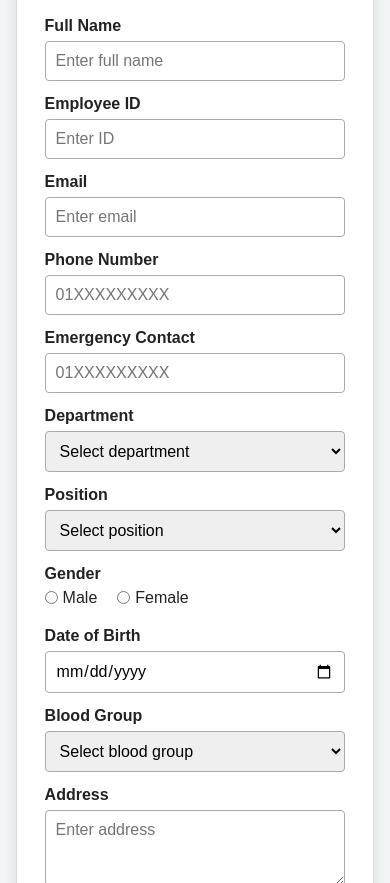
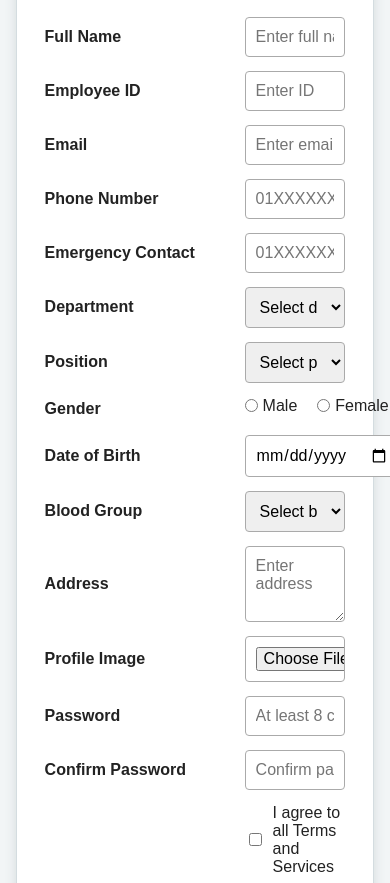
Before and after one commit to zahidul-islam-navil/WebTech_Project_Fall2026-27_GroupNumber_4, a plain HTML site: page Pages/employee/emp_registration.html in a window 390 px wide. Shown: the part 217-1100 px from the top of the page. Drawn offline with Linux system fonts and the light colour scheme.

Commit message:
Update registration form layout and adjust max-width for better responsiveness

```diff
--- a/Design/employee/emp_portal.css
+++ b/Design/employee/emp_portal.css
@@ -68,7 +68,7 @@ main {
 }
 
 .registration-main {
-    max-width: 600px;
+    max-width: 950px;
 }
 
 h2 {
@@ -174,3 +174,24 @@ footer {
     padding: 0;
     margin: 0;
 }
+
+/* Registration Form: Label | Input */
+.registration-main .field {
+    display: grid;
+    grid-template-columns: 180px 1fr;
+    column-gap: 20px;
+    align-items: center;
+}
+
+.registration-main .field > label {
+    margin-bottom: 0;
+}
+
+.registration-main .field > .error-message {
+    grid-column: 2;
+}
+
+.registration-main .checkbox-field,
+.registration-main form > .error-message {
+    margin-left: 200px;
+}
```
